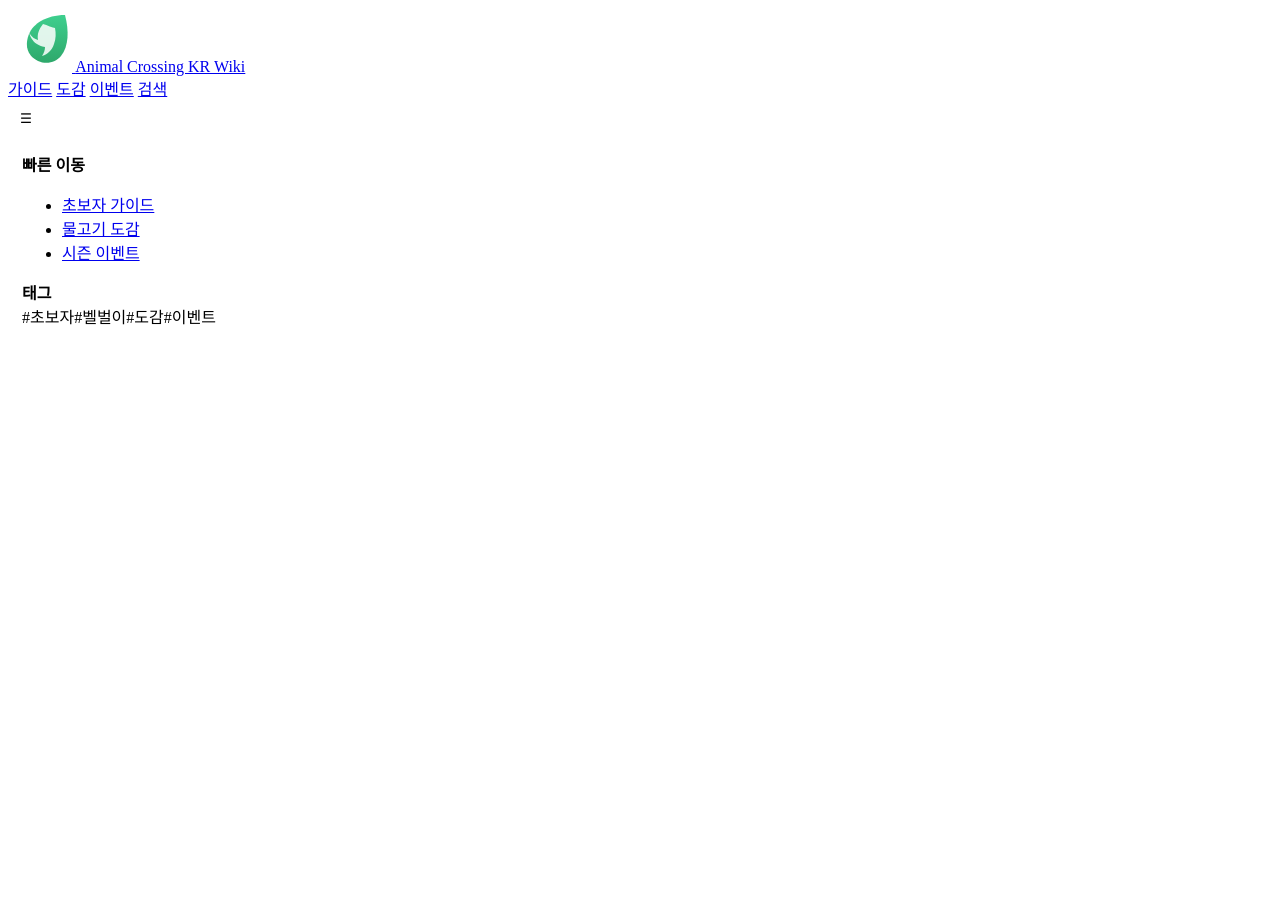
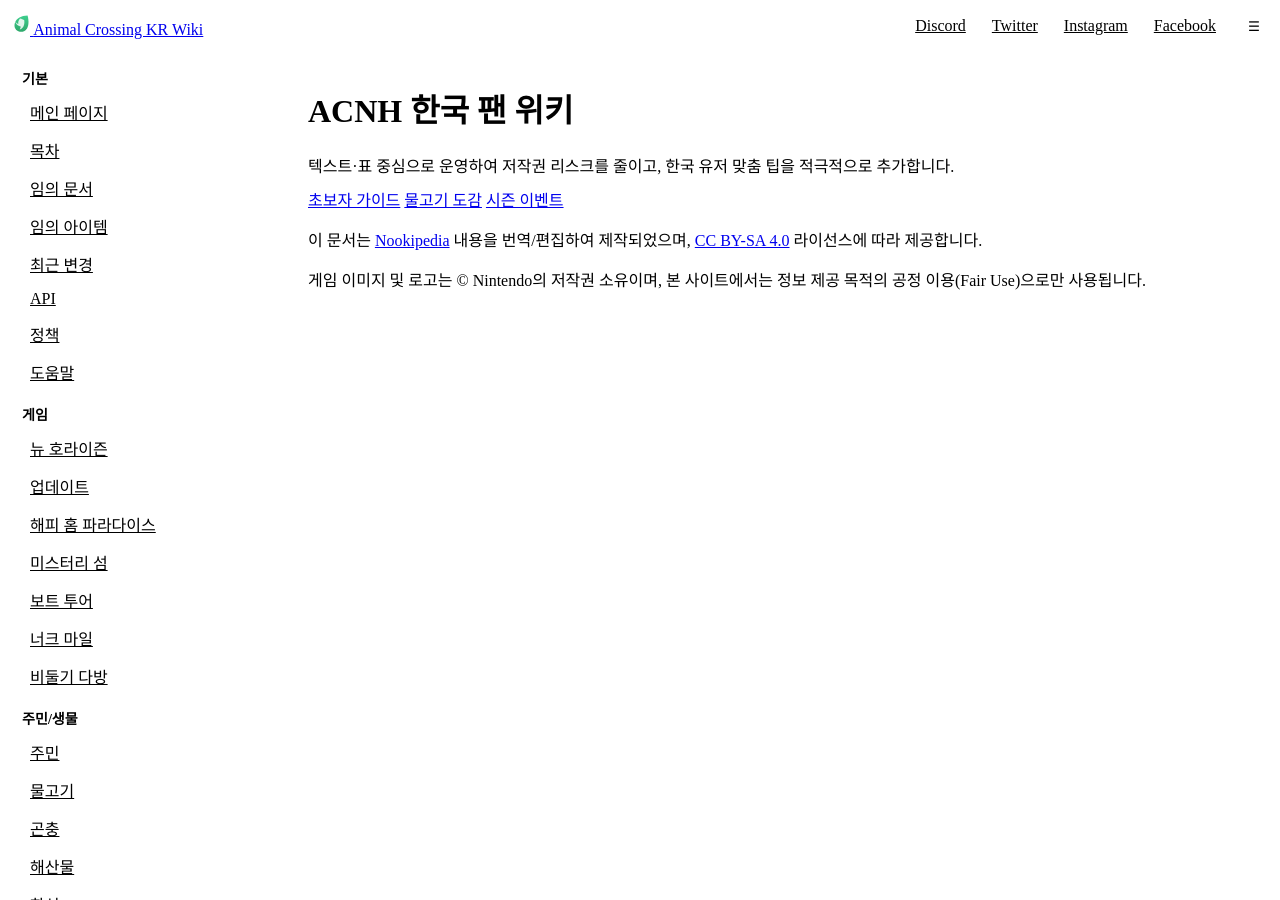
Before and after one commit to cute-bite/animalcrossing, a Jekyll site: the page built from index.md, in a window 1280 px wide and 900 px high. Built offline with Jekyll 4.4.1, drawn with Linux system fonts in a browser that asks for light colours; our own code applies the rules of GitHub Pages for plain Markdown files; comment, search, counter and statistics services are not loaded; some of the changed text lies outside the part shown.

Commit message:
Add files via upload

```diff
--- a/_layouts/default.html
+++ b/_layouts/default.html
@@ -1,115 +1,180 @@
 <!doctype html>
 <html lang="ko">
 <head>
-  <meta charset="utf-8">
-  <meta name="viewport" content="width=device-width, initial-scale=1">
+  <meta charset="utf-8" />
+  <meta name="viewport" content="width=device-width, initial-scale=1" />
   <title>{{ page.title }} | {{ site.title }}</title>
-  <meta name="description" content="{{ page.description | default: site.description }}">
-  <link rel="icon" href="{{ '/assets/img/leaf.svg' | relative_url }}" type="image/svg+xml">
-  <link rel="stylesheet" href="{{ '/assets/style.css' | relative_url }}">
-  <!-- AdSense (YOUR-ADSENSE-CLIENT-ID/Slot 교체) -->
+  <meta name="description" content="{{ page.description | default: site.description }}" />
+  <link rel="icon" href="{{ '/assets/img/leaf.svg' | relative_url }}" type="image/svg+xml" />
+  <link rel="stylesheet" href="{{ '/assets/style.css' | relative_url }}" />
   <script async src="https://pagead2.googlesyndication.com/pagead/js/adsbygoogle.js?client=YOUR-ADSENSE-CLIENT-ID" crossorigin="anonymous"></script>
 </head>
 <body>
 
-<!-- ✅ 헤더: 1개만 유지 -->
+  <!-- 상단 헤더(로고 + 소셜) -->
   <header class="site-header">
-  <div class="container">
+    <div class="container header-inner">
       <a href="{{ site.baseurl }}/" class="brand">
-      <img src="{{ site.baseurl }}/assets/img/leaf.svg" alt="" />
+        <img src="{{ '/assets/img/leaf.svg' | relative_url }}" alt="" width="22" height="22" />
         <span>{{ site.title }}</span>
       </a>
 
-    <!-- 데스크톱 내비 (모바일에서는 CSS로 숨김) -->
-    <nav class="site-nav">
-      <a href="{{ site.baseurl }}/guide/">가이드</a>
-      <a href="{{ site.baseurl }}/items/">도감</a>
-      <a href="{{ site.baseurl }}/events/">이벤트</a>
-      <a href="{{ site.baseurl }}/search.html">검색</a>
+      <!-- 데스크톱 소셜 -->
+      <nav class="social-nav">
+        <a href="https://discord.gg/" target="_blank" rel="noopener">Discord</a>
+        <a href="https://twitter.com/" target="_blank" rel="noopener">Twitter</a>
+        <a href="https://instagram.com/" target="_blank" rel="noopener">Instagram</a>
+        <a href="https://facebook.com/" target="_blank" rel="noopener">Facebook</a>
       </nav>
 
-    <!-- 모바일 햄버거 버튼 -->
+      <!-- 모바일 햄버거 -->
       <button id="menuBtn" class="icon-btn mobile-only" aria-label="메뉴 열기" aria-expanded="false" aria-controls="mobileDrawer">☰</button>
     </div>
   </header>
 
-<!-- ✅ 모바일 드로어: 헤더 바깥에 1개 -->
-<nav id="mobileDrawer" class="mobile-drawer" hidden>
-  <div class="mobile-drawer__inner">
-    <a href="{{ site.baseurl }}/" class="mobile-drawer__brand">
-      <img src="{{ site.baseurl }}/assets/img/leaf.svg" alt="" width="20" height="20">
-      <span>{{ site.title }}</span>
-    </a>
-    <a href="{{ site.baseurl }}/guide/">가이드</a>
-    <a href="{{ site.baseurl }}/items/">도감</a>
-    <a href="{{ site.baseurl }}/events/">이벤트</a>
-    <a href="{{ site.baseurl }}/search.html">검색</a>
-    <hr>
-    <a href="{{ site.baseurl }}/privacy.html">개인정보 처리방침</a>
-    <a href="{{ site.baseurl }}/terms.html">이용약관</a>
-    <a href="{{ site.baseurl }}/contact.html">문의</a>
+  <div class="layout">
+    <!-- ✅ 좌측 풀메뉴(데스크톱에서 고정) -->
+    <aside class="sidebar">
+      <nav class="side-nav" aria-label="사이드 메뉴">
+        <div class="group">
+          <h4>기본</h4>
+          <ul>
+            <li><a href="{{ site.baseurl }}/">메인 페이지</a></li>
+            <li><a href="{{ site.baseurl }}/contents/">목차</a></li>
+            <li><a href="{{ site.baseurl }}/random/">임의 문서</a></li>
+            <li><a href="{{ site.baseurl }}/random-item/">임의 아이템</a></li>
+            <li><a href="{{ site.baseurl }}/recent-changes/">최근 변경</a></li>
+            <li><a href="{{ site.baseurl }}/api/">API</a></li>
+            <li><a href="{{ site.baseurl }}/policy/">정책</a></li>
+            <li><a href="{{ site.baseurl }}/help/">도움말</a></li>
+          </ul>
+        </div>
+
+        <div class="group">
+          <h4>게임</h4>
+          <ul>
+            <li><a href="{{ site.baseurl }}/new-horizons/">뉴 호라이즌</a></li>
+            <li><a href="{{ site.baseurl }}/updates/">업데이트</a></li>
+            <li><a href="{{ site.baseurl }}/happy-home-paradise/">해피 홈 파라다이스</a></li>
+            <li><a href="{{ site.baseurl }}/mystery-islands/">미스터리 섬</a></li>
+            <li><a href="{{ site.baseurl }}/boat-tours/">보트 투어</a></li>
+            <li><a href="{{ site.baseurl }}/nook-miles/">너크 마일</a></li>
+            <li><a href="{{ site.baseurl }}/the-roost/">비둘기 다방</a></li>
+          </ul>
+        </div>
+
+        <div class="group">
+          <h4>주민/생물</h4>
+          <ul>
+            <li><a href="{{ site.baseurl }}/villagers/">주민</a></li>
+            <li><a href="{{ site.baseurl }}/fish/">물고기</a></li>
+            <li><a href="{{ site.baseurl }}/bugs/">곤충</a></li>
+            <li><a href="{{ site.baseurl }}/sea-creatures/">해산물</a></li>
+            <li><a href="{{ site.baseurl }}/fossils/">화석</a></li>
+            <li><a href="{{ site.baseurl }}/art/">미술품/위작</a></li>
+            <li><a href="{{ site.baseurl }}/gyroids/">자로이드</a></li>
+          </ul>
+        </div>
+
+        <div class="group">
+          <h4>아이템</h4>
+          <ul>
+            <li><a href="{{ site.baseurl }}/furniture/">가구</a></li>
+            <li><a href="{{ site.baseurl }}/wallpaper/">벽지</a></li>
+            <li><a href="{{ site.baseurl }}/flooring/">바닥재</a></li>
+            <li><a href="{{ site.baseurl }}/clothing/">의류</a></li>
+            <li><a href="{{ site.baseurl }}/tools/">도구</a></li>
+            <li><a href="{{ site.baseurl }}/music/">음악</a></li>
+            <li><a href="{{ site.baseurl }}/recipes/">DIY/요리 레시피</a></li>
+          </ul>
+        </div>
+
+        <div class="group">
+          <h4>커뮤니티</h4>
+          <ul>
+            <li><a href="{{ site.baseurl }}/staff-noticeboard/">스태프 공지판</a></li>
+            <li><a href="{{ site.baseurl }}/proposals/">제안</a></li>
+            <li><a href="{{ site.baseurl }}/users/">사용자 & 스태프</a></li>
+          </ul>
+        </div>
+
+        <div class="group">
+          <h4>유지보수</h4>
+          <ul>
+            <li><a href="{{ site.baseurl }}/tasks-board/">작업 보드</a></li>
+            <li><a href="{{ site.baseurl }}/maintenance/">위키 유지보수</a></li>
+            <li><a href="{{ site.baseurl }}/image-requests/">이미지 요청</a></li>
+            <li><a href="{{ site.baseurl }}/images-needed/">필요 이미지</a></li>
+            <li><a href="{{ site.baseurl }}/under-construction/">공사중</a></li>
+            <li><a href="{{ site.baseurl }}/cleanup/">정리 필요</a></li>
+            <li><a href="{{ site.baseurl }}/stubs/">토막글</a></li>
+          </ul>
+        </div>
+
+        <div class="group">
+          <h4>도구</h4>
+          <ul>
+            <li><a href="{{ site.baseurl }}/what-links-here/">여기를 가리키는 문서</a></li>
+            <li><a href="{{ site.baseurl }}/related-changes/">연관 변경</a></li>
+            <li><a href="{{ site.baseurl }}/printable/">인쇄용 버전</a></li>
+            <li><a href="{{ site.baseurl }}/permanent-link/">고유 링크</a></li>
+            <li><a href="{{ site.baseurl }}/page-info/">문서 정보</a></li>
+            <li><a href="{{ site.baseurl }}/page-logs/">문서 로그</a></li>
+          </ul>
         </div>
       </nav>
-
-<div class="container grid">
-  <aside class="sidebar">
-    <div class="box">
-      <strong>빠른 이동</strong>
-      <ul>
-        <li><a href="{{ '/guide/beginner/' | relative_url }}">초보자 가이드</a></li>
-        <li><a href="{{ '/items/fish/' | relative_url }}">물고기 도감</a></li>
-        <li><a href="{{ '/events/seasonal/' | relative_url }}">시즌 이벤트</a></li>
-      </ul>
-    </div>
-    <div class="box">
-      <strong>태그</strong>
-      <div class="chips">
-        <span class="chip">#초보자</span><span class="chip">#벨벌이</span><span class="chip">#도감</span><span class="chip">#이벤트</span>
-      </div>
-    </div>
     </aside>
 
+    <!-- ✅ 본문 -->
     <main class="content">
-    <article class="doc">
-      <div class="editbar">
-        {% assign repo_url = site.github.repository_url | default: 'https://github.com/YOURNAME/YOURREPO' %}
-        <a class="btn" href="{{ repo_url }}/edit/main{{ page.path }}" target="_blank" rel="noopener">✏️ Edit on GitHub</a>
-        <a class="btn" href="{{ repo_url }}/issues/new?title=%5B%EA%B3%A0%EC%B0%A8%2F%EC%88%98%EC%A0%95%20%EC%A0%9C%EC%95%88%5D%20{{ page.title | uri_escape }}" target="_blank" rel="noopener">🐞 이슈 제보</a>
+      {{ content }}
+      {% include attribution.html %}
+    </main>
   </div>
 
-      {% if page.title %}<h1>{{ page.title }}</h1>{% endif %}
-      <div id="toc" class="toc"></div>
-
-      {{ content }}
-
-      {% include attribution.html %}
-
-      <div class="ad ad-in-article">
-        <ins class="adsbygoogle" style="display:block; text-align:center;" data-ad-layout="in-article" data-ad-format="fluid" data-ad-client="YOUR-ADSENSE-CLIENT-ID" data-ad-slot="IN-ARTICLE-SLOT"></ins>
-        <script>(adsbygoogle = window.adsbygoogle || []).push({});</script>
+  <!-- ✅ 모바일 드로어(좌측 메뉴와 동일 항목, 아코디언) -->
+  <nav id="mobileDrawer" class="mobile-drawer" hidden aria-label="모바일 메뉴">
+    <div class="mobile-drawer__inner">
+      <div class="drawer-head">
+        <span class="brand-mini">🍃 {{ site.title }}</span>
+        <button id="drawerClose" class="icon-btn" aria-label="메뉴 닫기">✕</button>
       </div>
 
-      <!-- giscus (값 교체 필요) -->
-      <section id="comments" style="margin-top:24px;">
-        <script src="https://giscus.app/client.js"
-          data-repo="YOURNAME/YOURREPO"
-          data-repo-id="YOUR_REPO_ID"
-          data-category="General"
-          data-category-id="YOUR_CATEGORY_ID"
-          data-mapping="pathname"
-          data-strict="0"
-          data-reactions-enabled="1"
-          data-emit-metadata="0"
-          data-input-position="bottom"
-          data-theme="light"
-          data-lang="ko"
-          crossorigin="anonymous"
-          async>
-        </script>
-      </section>
-    </article>
-  </main>
+      <!-- 아코디언 섹션 -->
+      <div class="accordion">
+        {% assign groups = "
+          기본|/|메인 페이지,/contents/|목차,/random/|임의 문서,/random-item/|임의 아이템,/recent-changes/|최근 변경,/api/|API,/policy/|정책,/help/|도움말;
+          게임|/new-horizons/|뉴 호라이즌,/updates/|업데이트,/happy-home-paradise/|해피 홈 파라다이스,/mystery-islands/|미스터리 섬,/boat-tours/|보트 투어,/nook-miles/|너크 마일,/the-roost/|비둘기 다방;
+          주민/생물|/villagers/|주민,/fish/|물고기,/bugs/|곤충,/sea-creatures/|해산물,/fossils/|화석,/art/|미술품/위작,/gyroids/|자로이드;
+          아이템|/furniture/|가구,/wallpaper/|벽지,/flooring/|바닥재,/clothing/|의류,/tools/|도구,/music/|음악,/recipes/|DIY/요리 레시피;
+          커뮤니티|/staff-noticeboard/|스태프 공지판,/proposals/|제안,/users/|사용자 & 스태프;
+          유지보수|/tasks-board/|작업 보드,/maintenance/|위키 유지보수,/image-requests/|이미지 요청,/images-needed/|필요 이미지,/under-construction/|공사중,/cleanup/|정리 필요,/stubs/|토막글;
+          도구|/what-links-here/|여기를 가리키는 문서,/related-changes/|연관 변경,/printable/|인쇄용 버전,/permanent-link/|고유 링크,/page-info/|문서 정보,/page-logs/|문서 로그
+        " | split: ";" %}
+
+        {% for grp in groups %}
+          {% assign parts = grp | split: "|" %}
+          {% assign title = parts[0] | strip %}
+          {% assign links = parts[1] | split: "," %}
+          <details class="acc">
+            <summary class="acc__summary">{{ title }}</summary>
+            <ul class="acc__list">
+              {% for l in links %}
+                {% assign pair = l | split: "|" %}
+                {% assign href = pair[0] | strip %}
+                {% assign label = pair[1] | strip %}
+                {% if href != "" and label != "" %}
+                <li><a href="{{ site.baseurl }}{{ href }}">{{ label }}</a></li>
+                {% endif %}
+              {% endfor %}
+            </ul>
+          </details>
+        {% endfor %}
       </div>
+
+      <button id="closeAll" class="btn ghost" type="button" style="margin-top:10px;">모두 닫기</button>
+    </div>
+  </nav>
 
   <footer class="site-footer">
     <div class="container">
```
Lines whose indentation alone changed are shown as unchanged.
